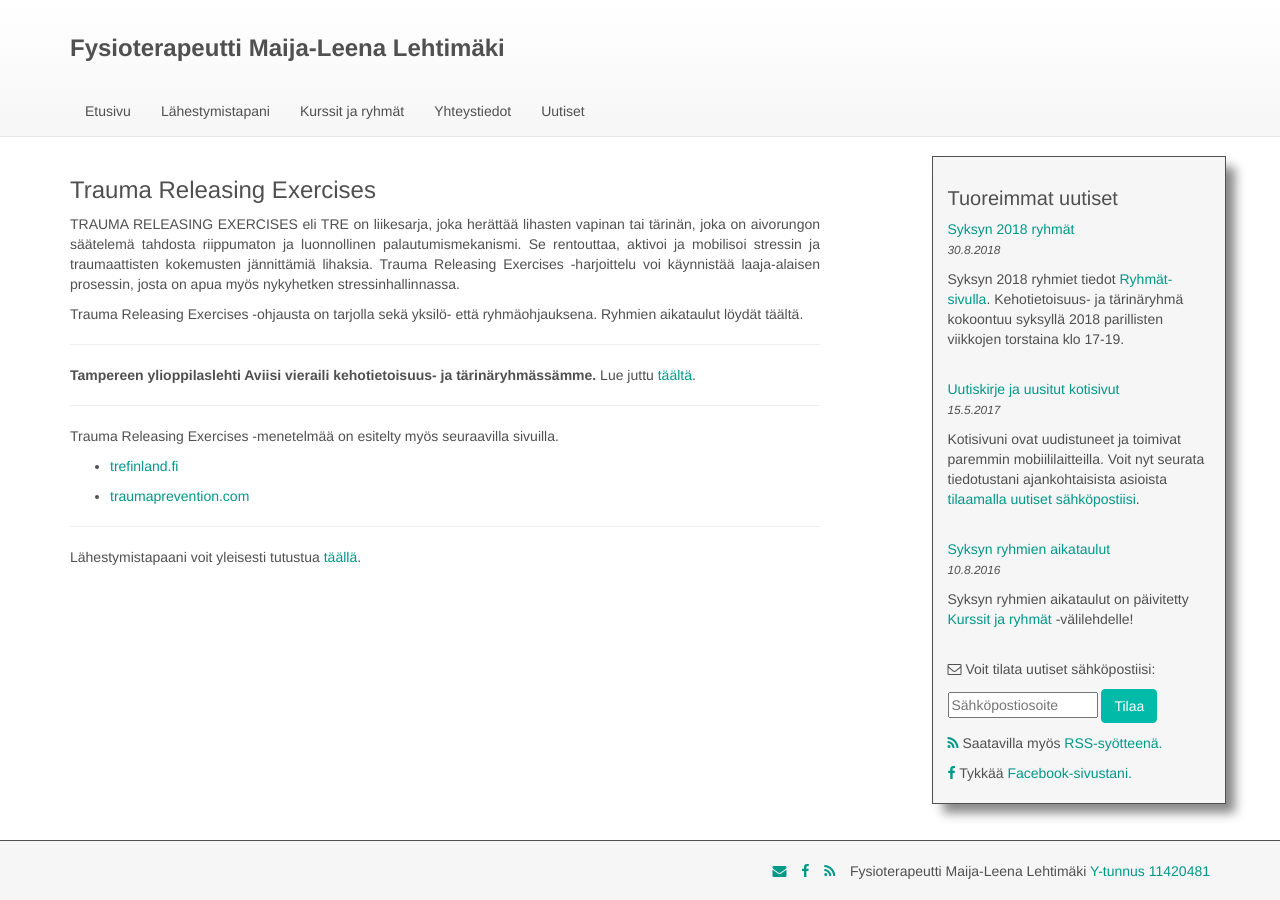
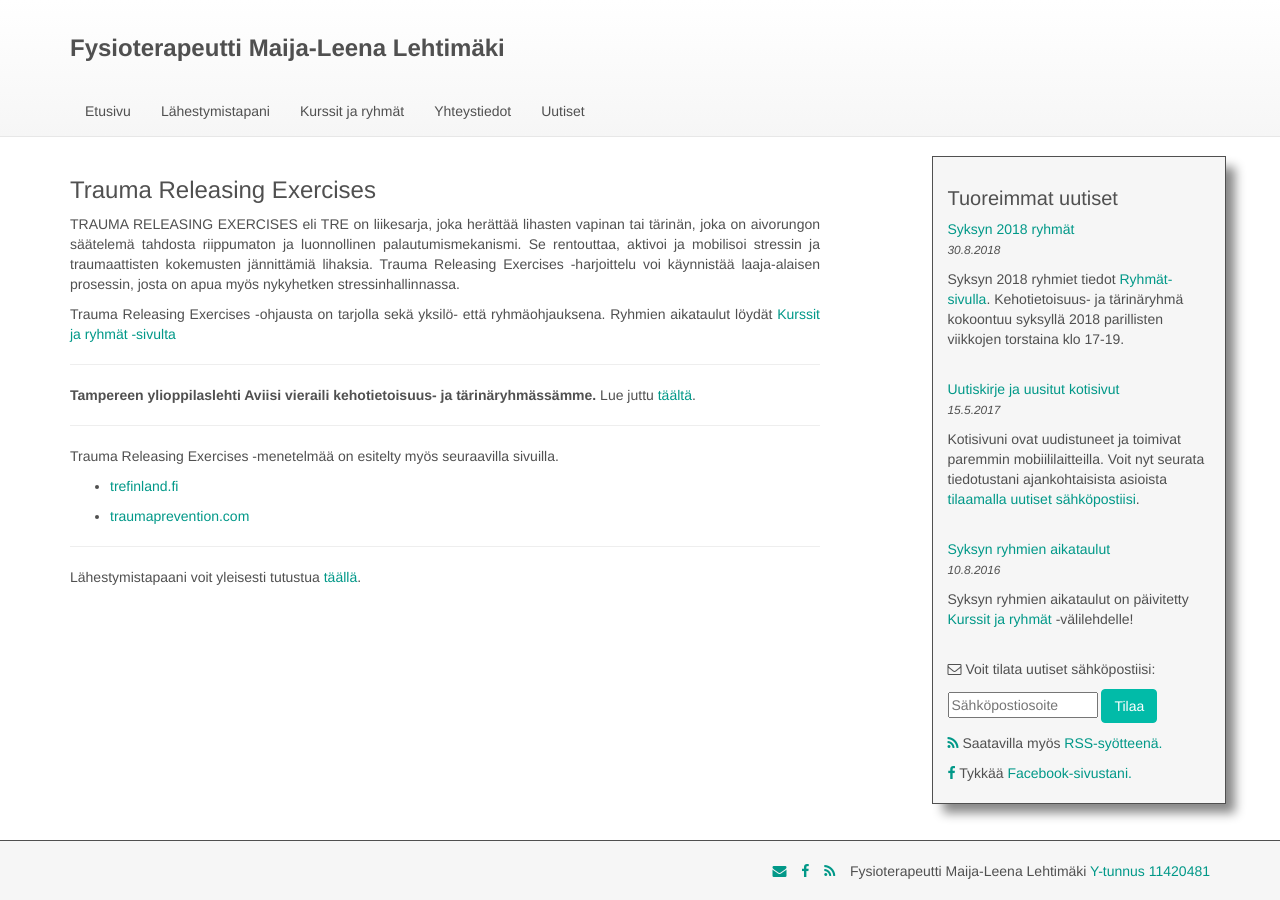
Before and after one commit to jluttine/maijaleenalehtimaki.fi, a Jekyll site: the page built from _pages/trauma-releasing-exercises.md, in a window 1280 px wide. Built offline with Jekyll 4.4.1, drawn with Linux system fonts in a browser that asks for light colours.

Commit message:
Korjaa TRE-sivulle linkki aikatauluihin

```diff
--- a/_pages/trauma-releasing-exercises.md
+++ b/_pages/trauma-releasing-exercises.md
@@ -12,7 +12,8 @@ traumaattisten kokemusten jännittämiä lihaksia. Trauma Releasing Exercises
 nykyhetken stressinhallinnassa.
 
 Trauma Releasing Exercises -ohjausta on tarjolla sekä yksilö- että
-ryhmäohjauksena. Ryhmien aikataulut löydät täältä.
+ryhmäohjauksena. Ryhmien aikataulut löydät [Kurssit ja ryhmät -sivulta]({{
+site.url }}{{ site.baseul }}{% link _pages/02-kurssit-ja-ryhmat.md %})
 
 ---
 
```
